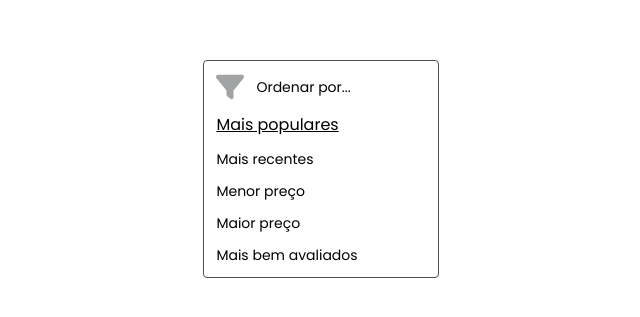
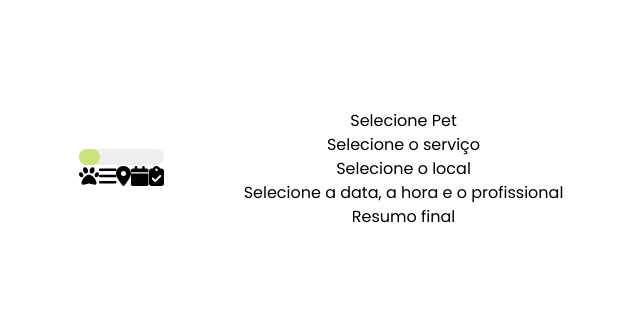
Before and after one commit to carlosbolzanell/Top-Care, a React (Vite) app: page / in a window 1280 px wide. Shown: the part 231-548 px from the top of the page, without its empty margins (319-959 px from the left). Built offline with nearby package versions, Linux system fonts and the light colour scheme; a web font is replaced by a local one.

Commit message:
criando componente

```diff
--- a/src/App.jsx
+++ b/src/App.jsx
@@ -9,12 +9,13 @@ import AvaliacaoPet from './Components/AvaliacaoPet'
 import Lojas from './Components/Lojas'
 import FotoPet from './Components/FotoPet'
 import Filtro from './Components/Filtro'
+import ProcessoAgendamento from './Components/ProcessoAgendamento'
 
 function App() {
 
   return (
     <div className='flex justify-center items-center h-screen'>
-      <Filtro/>
+      <ProcessoAgendamento/>
     </div>
   )
 }
--- /dev/null
+++ b/src/Components/ProcessoAgendamento/ProcessoAgendamento.jsx
@@ -0,0 +1,29 @@
+import { FontAwesomeIcon } from "@fortawesome/react-fontawesome"
+import { faPaw, faBars, faLocationDot, faCalendar, faClipboardCheck } from "@fortawesome/free-solid-svg-icons"
+
+const ProcessoAgendamento = () => {
+    return (
+        <div className="font-poppins flex items-center text-center gap-20">
+            <div>
+                <div className="">
+                <div class="w-full bg-gray-200 rounded-full">
+                    <div class="h-4 rounded-full bg-secundaria w-[25%]"></div>
+                </div>
+                    <FontAwesomeIcon icon={faPaw} size = "lg" />
+                    <FontAwesomeIcon icon={faBars} size = "lg" />
+                    <FontAwesomeIcon icon={faLocationDot} size = "lg" />
+                    <FontAwesomeIcon icon={faCalendar} size = "lg" />
+                    <FontAwesomeIcon icon={faClipboardCheck} size = "lg" />
+                </div>
+            </div>
+            <div>
+                <p>Selecione Pet</p>
+                <p>Selecione o serviço</p>
+                <p>Selecione o local</p>
+                <p>Selecione a data, a hora e o profissional</p>
+                <p>Resumo final</p>
+            </div>
+        </div>
+    )
+}
+export default ProcessoAgendamento;
--- /dev/null
+++ b/src/Components/ProcessoAgendamento/index.jsx
@@ -0,0 +1 @@
+export {default} from './ProcessoAgendamento'
```
